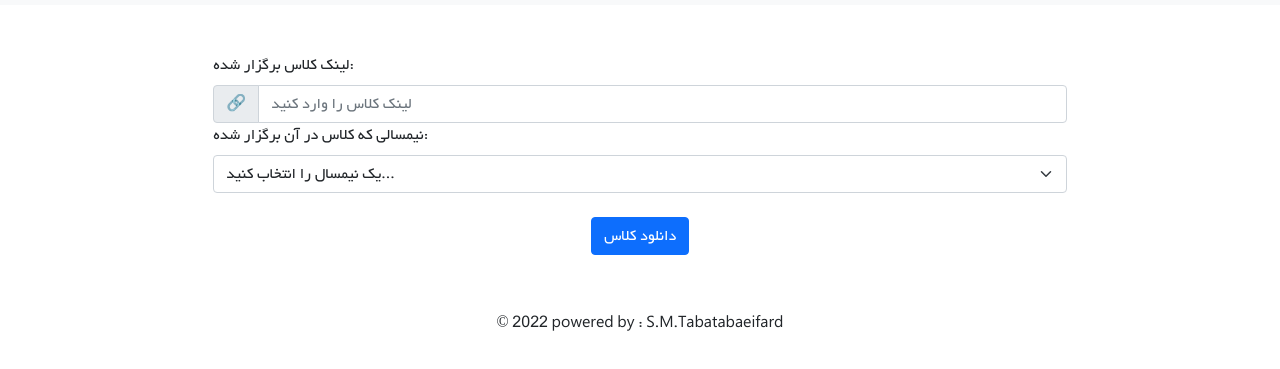
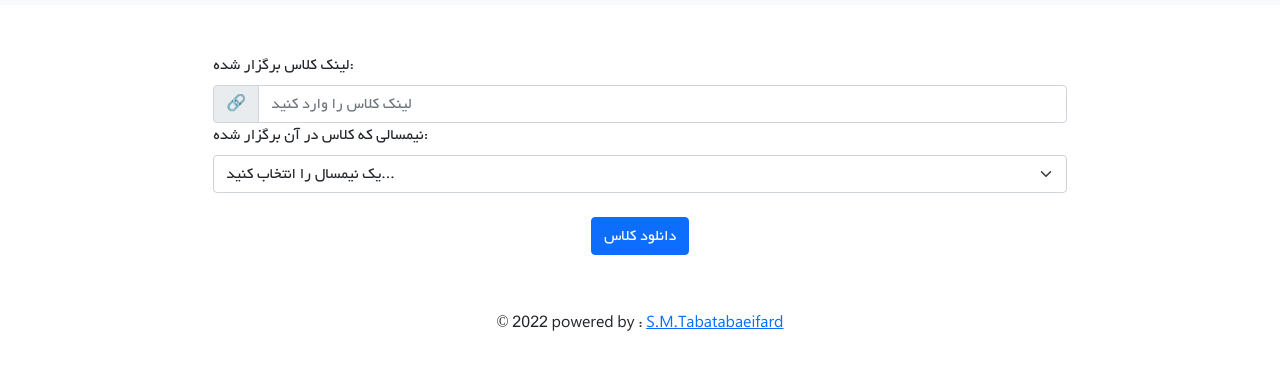
Before and after one commit to mtabatabaeifard/shirazu-offline-downloader, a plain HTML site: page index.html in a window 1280 px wide. Shown: the part 85-454 px from the top of the page. Drawn offline with nearby package versions, Linux system fonts and the light colour scheme.

Commit message:
Update index.html

```diff
--- a/index.html
+++ b/index.html
@@ -67,7 +67,7 @@
     <footer class="mt-5 main-footer space-a" dir="ltr">
         <div class="nav justify-content-end">
           <p class="text-black mx-auto my-2">
-            &copy; 2022 powered by : S.M.Tabatabaeifard
+            &copy; 2022 powered by : <a href="htpps://mtabatabaeifard.ir">S.M.Tabatabaeifard</a>
           </p>
         </div>
       </footer>
```
